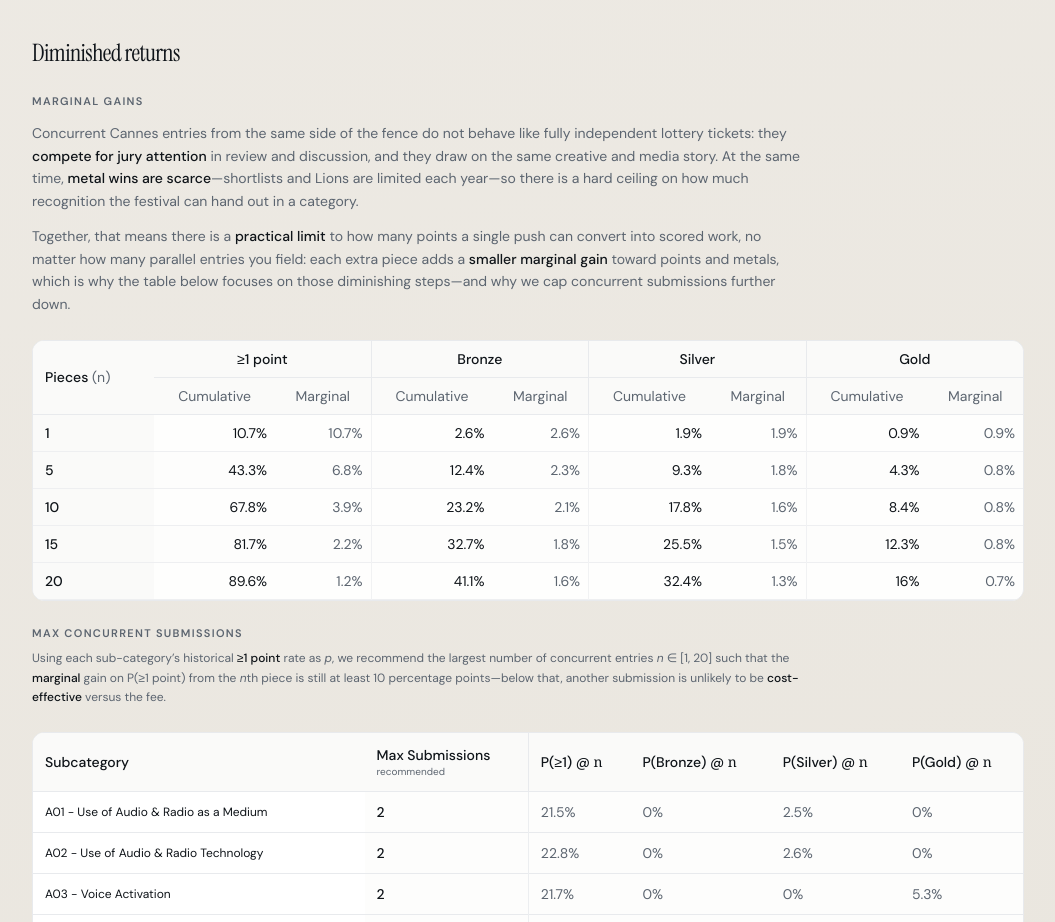
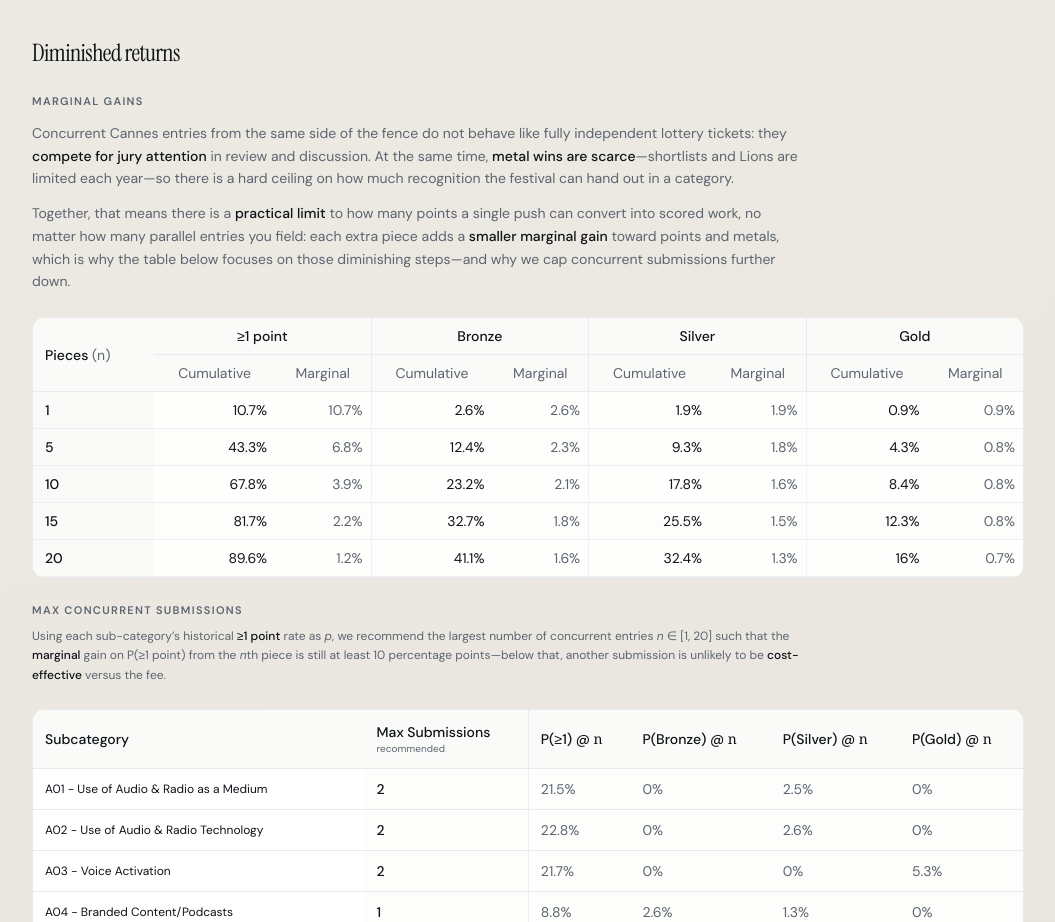
Before and after one commit to inoffensive/CannesDecoded, a React (Vite) app in the folder web/: page /category/audio-radio in a window 1280 px wide. Shown: the part 4580-5502 px from the top of the page, without its empty margins (112-1167 px from the left). Built offline with nearby package versions, Linux system fonts and the light colour scheme.

Commit message:
Copy: trim Marginal Gains sentence (remove shared creative/media story line)
Made-with: Cursor

```diff
--- a/web/src/pages/CategoryDetailPage.tsx
+++ b/web/src/pages/CategoryDetailPage.tsx
@@ -474,8 +474,8 @@ export default function CategoryDetailPage() {
             <div className="max-w-3xl space-y-3 text-sm leading-relaxed text-[var(--color-cannes-muted)]">
               <p>
                 Concurrent Cannes entries from the same side of the fence do not behave like fully independent lottery tickets: they{" "}
-                <strong className="font-medium text-[var(--color-cannes-ink)]">compete for jury attention</strong> in review and discussion,
-                and they draw on the same creative and media story. At the same time,{" "}
+                <strong className="font-medium text-[var(--color-cannes-ink)]">compete for jury attention</strong> in review and discussion.
+                At the same time,{" "}
                 <strong className="font-medium text-[var(--color-cannes-ink)]">metal wins are scarce</strong>—shortlists and Lions are
                 limited each year—so there is a hard ceiling on how much recognition the festival can hand out in a category.
               </p>
```
